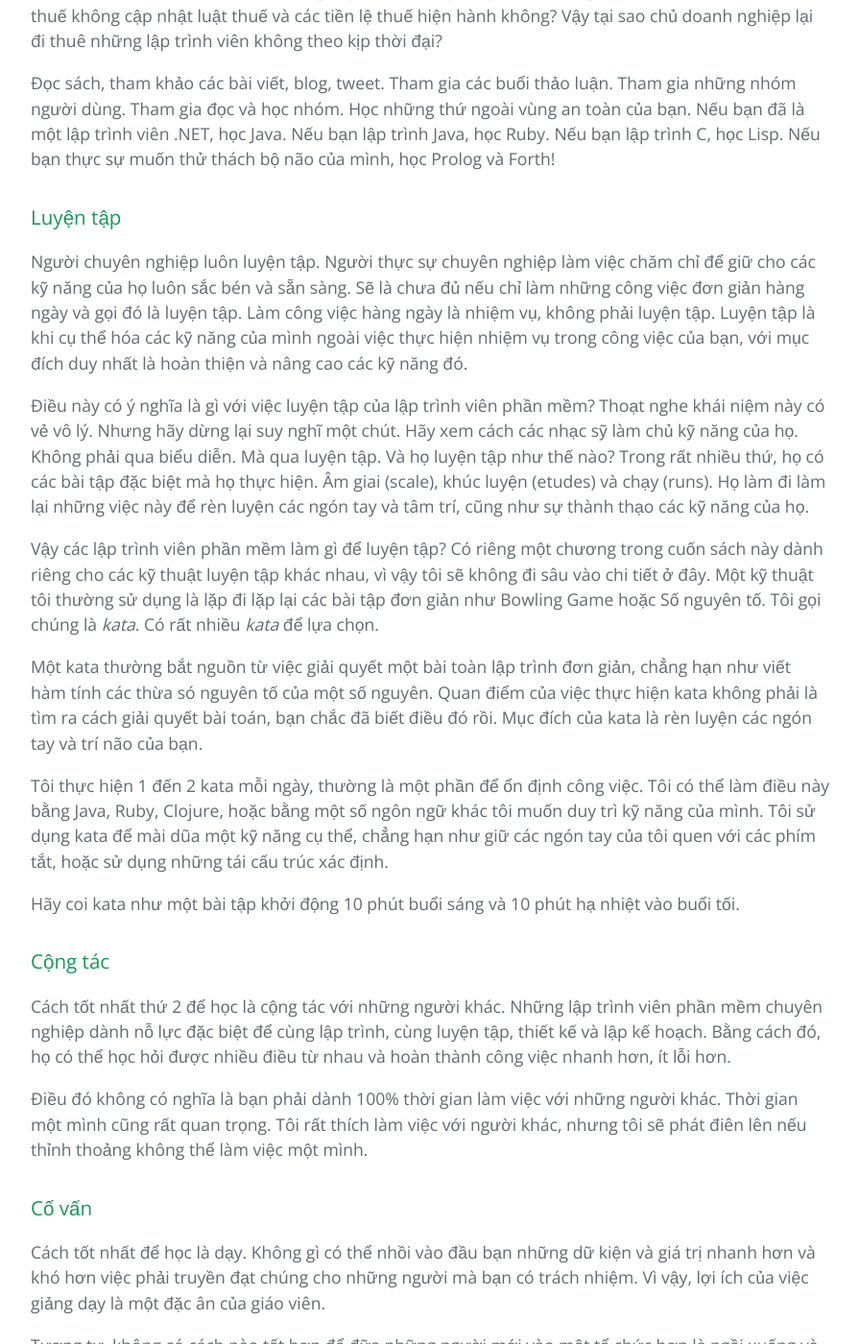
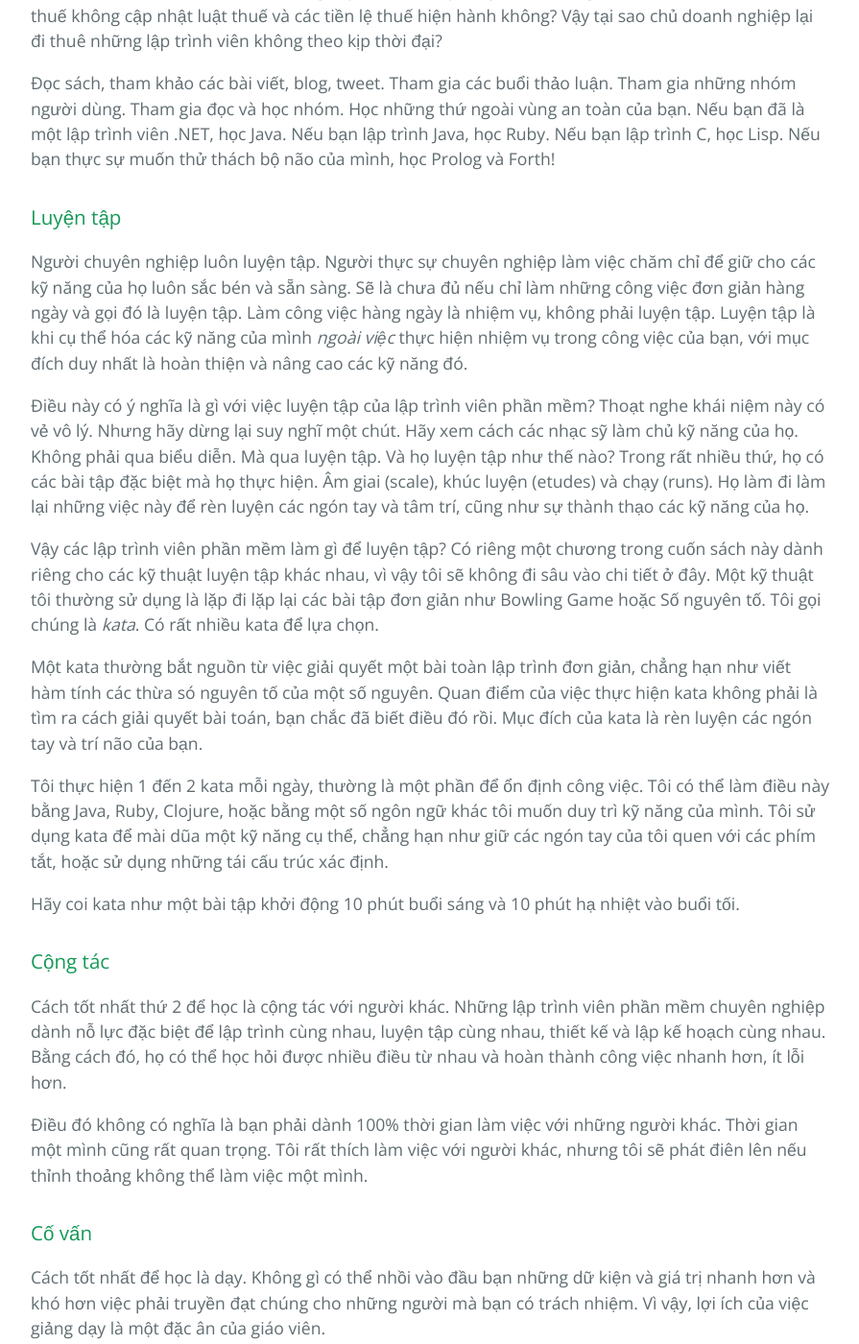
Before and after one commit to HaiBV/haibv.github.io, a Jekyll site: the page built from clean-coder/chapter-1-professionalism.md, in a window 1280 px wide and 1400 px high, scrolled down 10208 px. Shown: the whole window at 96% size, without its empty margins (192-1087 px from the left). Built offline with Jekyll 4.4.1, drawn with Linux system fonts in a browser that asks for light colours; our own code applies the rules of GitHub Pages for plain Markdown files.

Commit message:
Book - The Clean Coder - Correction

```diff
--- a/clean-coder/chapter-1-professionalism.md
+++ b/clean-coder/chapter-1-professionalism.md
@@ -198,11 +198,11 @@ Bạn có đến khám một vị bác sỹ không cập nhật các tạp chí
 
 ### Luyện tập
 
-Người chuyên nghiệp luôn luyện tập. Người thực sự chuyên nghiệp làm việc chăm chỉ để giữ cho các kỹ năng của họ luôn sắc bén và sẵn sàng. Sẽ là chưa đủ nếu chỉ làm những công việc đơn giản hàng ngày và gọi đó là luyện tập. Làm công việc hàng ngày là nhiệm vụ, không phải luyện tập. Luyện tập là khi cụ thể hóa các kỹ năng của mình ngoài việc thực hiện nhiệm vụ trong công việc của bạn, với mục đích duy nhất là hoàn thiện và nâng cao các kỹ năng đó.
+Người chuyên nghiệp luôn luyện tập. Người thực sự chuyên nghiệp làm việc chăm chỉ để giữ cho các kỹ năng của họ luôn sắc bén và sẵn sàng. Sẽ là chưa đủ nếu chỉ làm những công việc đơn giản hàng ngày và gọi đó là luyện tập. Làm công việc hàng ngày là nhiệm vụ, không phải luyện tập. Luyện tập là khi cụ thể hóa các kỹ năng của mình _ngoài việc_ thực hiện nhiệm vụ trong công việc của bạn, với mục đích duy nhất là hoàn thiện và nâng cao các kỹ năng đó.
 
 Điều này có ý nghĩa là gì với việc luyện tập của lập trình viên phần mềm? Thoạt nghe khái niệm này có vẻ vô lý. Nhưng hãy dừng lại suy nghĩ một chút. Hãy xem cách các nhạc sỹ làm chủ kỹ năng của họ. Không phải qua biểu diễn. Mà qua luyện tập. Và họ luyện tập như thế nào? Trong rất nhiều thứ, họ có các bài tập đặc biệt mà họ thực hiện. Âm giai (scale), khúc luyện (etudes) và chạy (runs). Họ làm đi làm lại những việc này để rèn luyện các ngón tay và tâm trí, cũng như sự thành thạo các kỹ năng của họ.
 
-Vậy các lập trình viên phần mềm làm gì để luyện tập? Có riêng một chương trong cuốn sách này dành riêng cho các kỹ thuật luyện tập khác nhau, vì vậy tôi sẽ không đi sâu vào chi tiết ở đây. Một kỹ thuật tôi thường sử dụng là lặp đi lặp lại các bài tập đơn giản như Bowling Game hoặc Số nguyên tố. Tôi gọi chúng là _kata_. Có rất nhiều _kata_ để lựa chọn.
+Vậy các lập trình viên phần mềm làm gì để luyện tập? Có riêng một chương trong cuốn sách này dành riêng cho các kỹ thuật luyện tập khác nhau, vì vậy tôi sẽ không đi sâu vào chi tiết ở đây. Một kỹ thuật tôi thường sử dụng là lặp đi lặp lại các bài tập đơn giản như Bowling Game hoặc Số nguyên tố. Tôi gọi chúng là _kata_. Có rất nhiều kata để lựa chọn.
 
 Một kata thường bắt nguồn từ việc giải quyết một bài toàn lập trình đơn giản, chẳng hạn như viết hàm tính các thừa só nguyên tố của một số nguyên. Quan điểm của việc thực hiện kata không phải là tìm ra cách giải quyết bài toán, bạn chắc đã biết điều đó rồi. Mục đích của kata là rèn luyện các ngón tay và trí não của bạn.
 
@@ -212,7 +212,7 @@ Hãy coi kata như một bài tập khởi động 10 phút buổi sáng và 10
 
 ### Cộng tác
 
-Cách tốt nhất thứ 2 để học là cộng tác với những người khác. Những lập trình viên phần mềm chuyên nghiệp dành nỗ lực đặc biệt để cùng lập trình, cùng luyện tập, thiết kế và lập kế hoạch. Bằng cách đó, họ có thể học hỏi được nhiều điều từ nhau và hoàn thành công việc nhanh hơn, ít lỗi hơn.
+Cách tốt nhất thứ 2 để học là cộng tác với người khác. Những lập trình viên phần mềm chuyên nghiệp dành nỗ lực đặc biệt để lập trình cùng nhau, luyện tập cùng nhau, thiết kế và lập kế hoạch cùng nhau. Bằng cách đó, họ có thể học hỏi được nhiều điều từ nhau và hoàn thành công việc nhanh hơn, ít lỗi hơn.
 
 Điều đó không có nghĩa là bạn phải dành 100% thời gian làm việc với những người khác. Thời gian một mình cũng rất quan trọng. Tôi rất thích làm việc với người khác, nhưng tôi sẽ phát điên lên nếu thỉnh thoảng không thể làm việc một mình.
 
```
